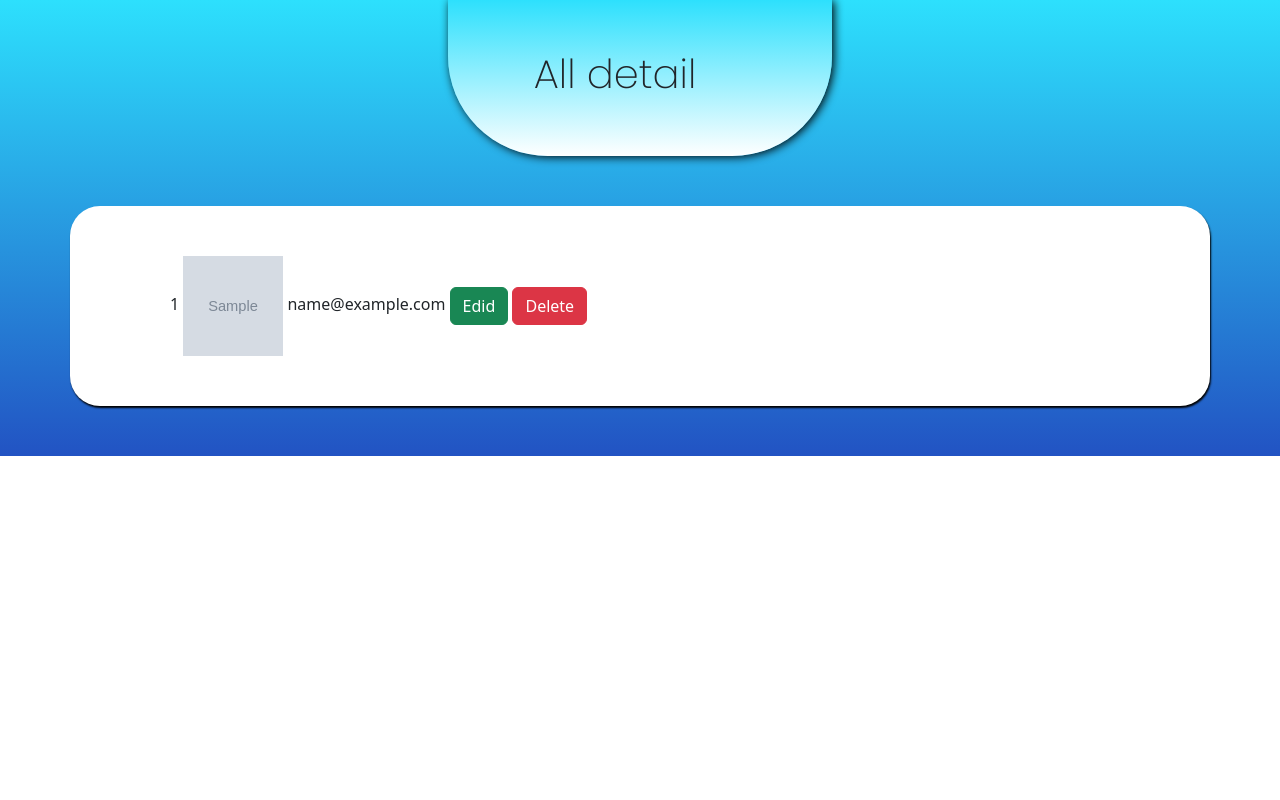
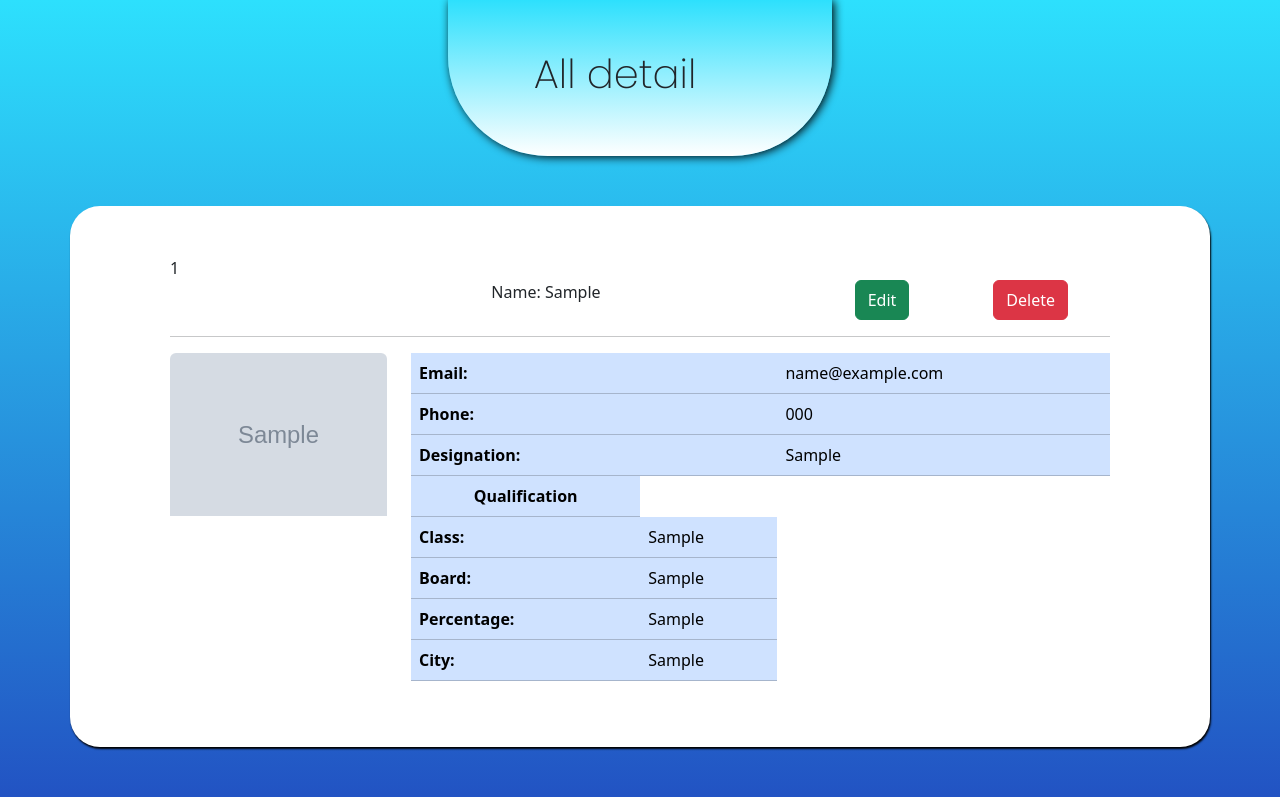
Before and after one commit to krishnaSONI011/form_validation, a PHP site: page /show_data.php in a window 1280 px wide. Run offline with PHP 8.4, Linux system fonts and the light colour scheme; tables that the repository leaves empty or names only in its code hold one stand-in row (values such as "Sample post"); grey boxes marked "Sample" are stand-in pictures; data that the repository does not hold is empty.

Commit message:
showing data done by vivek

```diff
--- a/show_data.php
+++ b/show_data.php
@@ -22,64 +22,49 @@
     </header>
     <div class="container" id="main-page">
         <?php
-        include"db_connect.php";
+        include 'db_connect.php';
 
-        $query = "SELECT basic_info.id,basic_info.firstname,basic_info.lastname,basic_info.email,basic_info.phone,basic_info.image,basic_info.designation,qualification.id,qualification.class,qualification.board,qualification.percentage,qualification.city FROM basic_info  LEFT JOIN qualification ON basic_info.id=qualification.id";
-$result = mysqli_query($conn, $query);
-$n=0;
-while($row = mysqli_fetch_assoc($result)){
+        $sql= "SELECT basic_info.id, basic_info.firstname, basic_info.lasstname, basic_info.email, basic_info.phone, basic_info.image, basic_info.designation, qualification.id, qualification.class, qualification.board, qualification.percentage, qualification.city FROM basic_info LEFT JOIN qualification ON basic_info.id=qualification.id GROUP BY qualification.id";
 
-    $n=$n+1;
 
-    echo "
+        // $query = "SELECT basic_info.id,basic_info.firstname,basic_info.lasstname,basic_info.email,basic_info.phone,basic_info.image,basic_info.designation,qualification.id,qualification.class,qualification.board,qualification.percentage,qualification.city FROM basic_info  LEFT JOIN qualification ON basic_info.id=qualification.id GROUP BY qid";
 
-        <tr>
-            <th scope='row'> $n</th>
-            <td><img src='$row[image]' alt='' style='width:100px; height:100px'></td>
-            <td>$row[name]</td>
-            <td> $row[email] </td>
-            <td> $row[mobile_no] </td>
-            <td> $row[post]</td>
-            <td> $row[school_name_10] </td>
-            <td> $row[board_10] </td>
-            <td> $row[percentage_10]</td>
-            <td> $row[school_name_12] </td>
-            <td> $row[board_12]</td>
-            <td> $row[percentage_12]</td>
-            <td> $row[school_name_g] </td>
-            <td> $row[degree]</td>
-            <td> $row[percentage_g]</td>
-            <td> <a href='Edit.php?  id=$row[id]' class='btn btn-success'>Edid</a></td>
-           <td> <a href='delete.php? id=$row[id]' class='btn btn-danger'>Delete</a>
-            </td>
 
-        </tr>
+        // $sql= "SELECT basic_info.id, basic_info.firstname, basic_info.lasstname, basic_info.email, basic_info.phone, basic_info.image, basic_info.designation, qualification.id as qid, qualification.class, qualification.board, qualification.percentage, qualification.city FROM basic_info LEFT JOIN qualification ON basic_info.id=qualification.id GROUP BY qid";
 
-        </tr>";
 
-        ?>
+
+        $result = mysqli_query($conn, $sql);
+
+        $num = mysqli_num_rows($result);
+
+
+        if($num>0){
+             $num;
+
+            while($row =mysqli_fetch_array($result)){
+                $Id=$row['id'];
+                echo $Id;
+         ?>
+
 
         <?php
 
-}
-?>
-        <?php  if($num>0){
-
-            while($row =mysqli_fetch_array($result)){
          ?>
 
         <div class="row">
             <div class="col-md-4">
-                <strong>1</strong>
+                <strong></strong>
             </div>
             <div class="col-md-4">
-                <p>Name: <?php echo $row['name']; ?></p>
+                <p>Name: <?php echo $row['firstname']; ?></p>
             </div>
             <div class="col-md-4 d-flex justify-content-around">
                 <button type="button" class="btn btn-success">Edit</button>
                 <button type="button" class="btn btn-danger ">Delete</button>
             </div>
         </div>
+
         <!--row-->
         <hr>
         <div class="row">
@@ -93,12 +78,11 @@ while($row = mysqli_fetch_assoc($result)){
                             <th>Email:
                             <th>
                             <td><?php echo $row['email'];?></td>
-                            </th>
                         </tr>
                         <tr>
                             <th>Phone:
                             <th>
-                            <td><?php echo $row['mobile'];?></td>
+                            <td><?php echo $row['phone'];?></td>
                         </tr>
                         <tr>
                             <th>Designation:
@@ -109,25 +93,34 @@ while($row = mysqli_fetch_assoc($result)){
                         <tr class="text-center">
                             <th>Qualification</th>
                         </tr>
+                        <?php
+        // select qualifications for this person
+        $qual_query = "SELECT * FROM qualification WHERE id = '$Id'";
+        $qual_result = mysqli_query($conn, $qual_query);
+        $qual_num = mysqli_num_rows($qual_result);
+        if ($qual_num > 0) {
+            while ($qual_row = mysqli_fetch_array($qual_result)) {
+?>
                         <tr>
-                            <th>
-                                class:
-                            </th>
-                            <td> 10</td>
-
+                            <th>Class:</th>
+                            <td><?php echo $qual_row['class'];?></td>
                         </tr>
                         <tr>
-                            <th>Board</th>
-                            <td><?php echo $row['board10'];?></td>
+                            <th>Board:</th>
+                            <td><?php echo $qual_row['board'];?></td>
                         </tr>
-
                         <tr>
-                            <th>
-                                Percentage
-
-                            </th>
-                            <td><?php echo $row['cgpa10'];?></td>
+                            <th>Percentage:</th>
+                            <td><?php echo $qual_row['percentage'];?></td>
                         </tr>
+                        <tr>
+                            <th>City:</th>
+                            <td><?php echo $qual_row['city'];?></td>
+                        </tr>
+                        <?php
+            }
+        }
+?>
 
                     </table>
                 </div>
```
Also changed, not shown: uploads/10181.jpg (added), uploads/9053.jpg (added), uploads/image.jpg (added), uploads/resumeimg.jpg (added).
